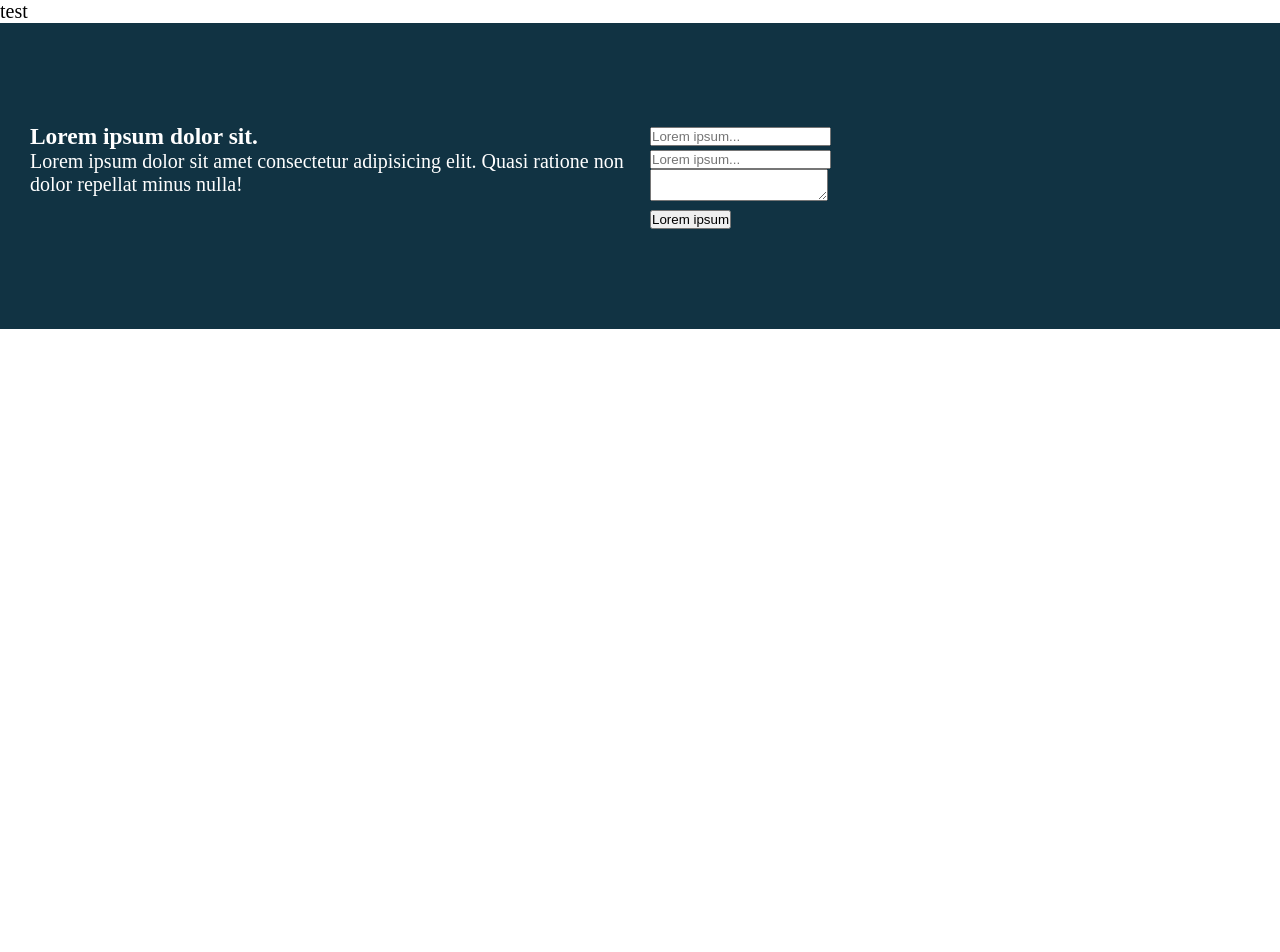
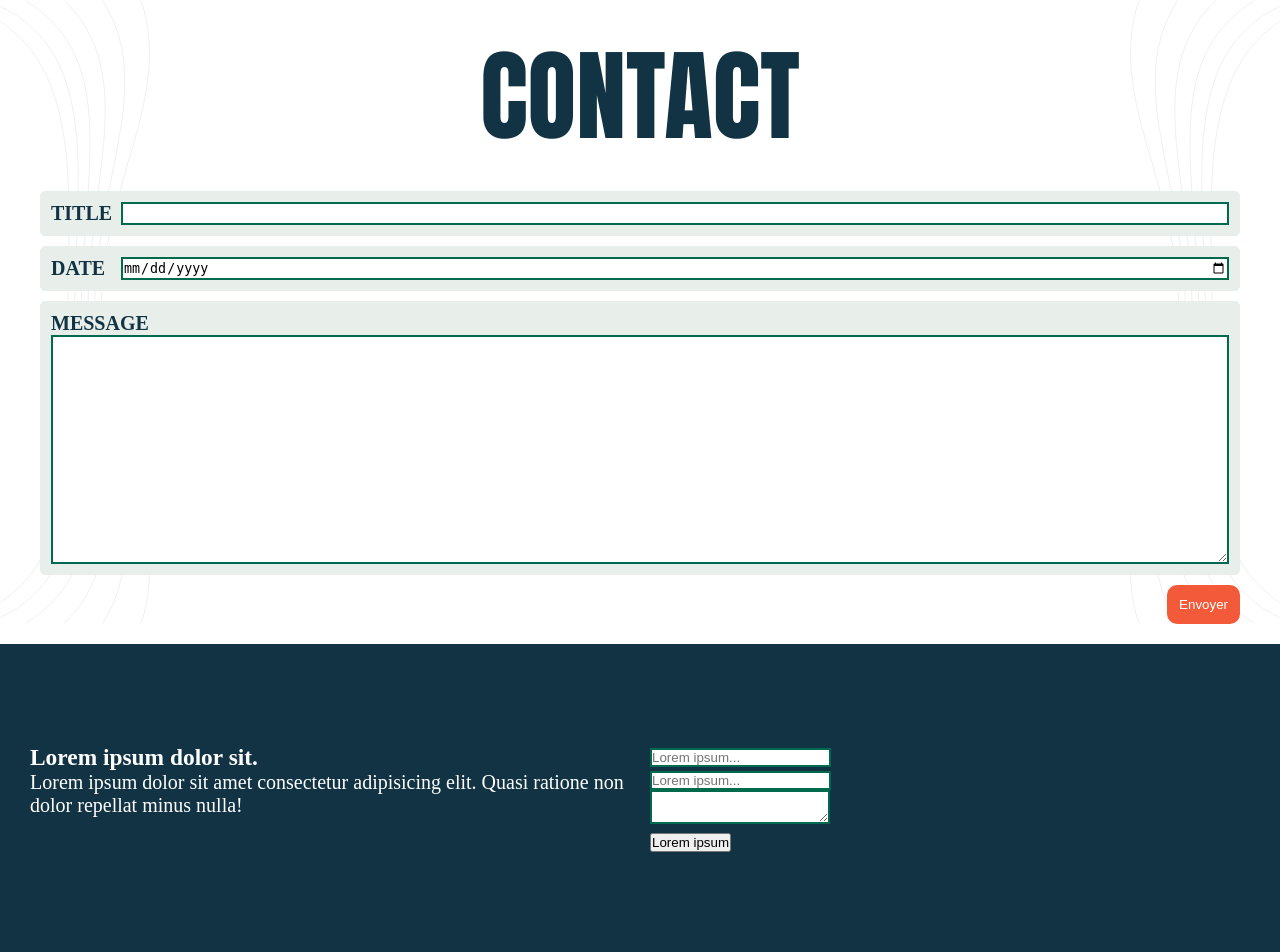
Before and after one commit to kitkatbut/appDiary, a PHP site: page /form.php in a window 1280 px wide. Shown: the part 80-1032 px from the top of the page. Before the commit the page ends 409 px from the top, so only its background shows below. Run offline with PHP 8.4, Linux system fonts and the light colour scheme.

Commit message:
Ajout de la structure& du design du formulaire

```diff
--- a/css/style.css
+++ b/css/style.css
@@ -52,11 +52,12 @@ nav ul li a, nav ul li a.new__entry__item {
     gap: 2rem;
 }
 
-nav ul li a.new__entry__item {
+nav ul li a.new__entry__item, .btn__submit__contact__form {
     background: var(--orange);
     border: 2px solid var(--orange);
     padding: 1rem;
     border-radius: 1rem;
+    color: #fff;
 }
 
 
@@ -87,7 +88,7 @@ nav ul li a.new__entry__item {
 }
 
 /*##### MAIN MAIN MAIN MAIN MAIN MAIN ####*/
-section.card__container {
+section.card__container, .form__container {
     max-width:1200px;
     margin: 0 auto;}
 h1 {
@@ -152,8 +153,44 @@ footer {
     display: flex;
     gap: 2rem;
     padding: 10rem 3rem;
+    margin-top: 2rem;
 }
 footer div {flex: 1;}
+
+/*##### FORM FORM FORM FORM FORM FORM ####*/
+.form__container {
+    display: flex;
+    flex-direction: column;
+}
+.form__group {
+    border: 1px solid var(--grey);
+    border-radius: 0.5rem;
+    padding: 1rem;
+    background-color: #e8eeea;
+    display: flex;
+   margin-bottom:1rem;
+}
+.form__group__column {
+    flex-direction: column;
+}
+.form__group input {
+    flex:1;
+}
+
+label {
+    min-width: 70px;
+    color: var(--blue);
+    text-transform: uppercase;
+    font-weight: 600;
+}
+
+input, textarea {
+    border: 2px solid var(--green);
+}
+
+.btn__submit__contact__form {
+    align-self: flex-end;
+}
 @media screen and (min-width:768px) {
     .main {
         position: relative;
--- a/form.php
+++ b/form.php
@@ -2,9 +2,23 @@
 
 <?php require_once 'nav.php'; ?>
 
-<main>
-    <form action="">
-        test
+<main class="main">
+    <h1>Contact</h1>
+    <form action="" method="POST" class="form__container">
+        <div class="form__group">
+            <label for="title">Title</label>
+            <input type="text" name="title" id="title">
+        </div>
+        <div class="form__group">
+            <label for="date">Date</label>
+            <input type="date" name="date" id="date">
+        </div>
+        <div class="form__group form__group__column">
+            <label for="message">Message</label>
+            <textarea name="message" id="message" rows="15" cols="33"></textarea>
+        </div>
+
+        <button type="submit" class="btn__submit__contact__form">Envoyer</button>
     </form>
 </main>
 <?php require_once 'footer.php'; ?>
--- a/index.php
+++ b/index.php
@@ -4,7 +4,7 @@
 
     <main class="main">
         <h1>App Diary</h1>
-        <section class="card__container">
+        <section class="container__boxed card__container">
 
             <div class="card">
                 <img src="./images/pexels-tranmautritam-68761.jpg" alt="Homme lisant livre intitulé space encyclopedia" class="card__right card__img">
```
